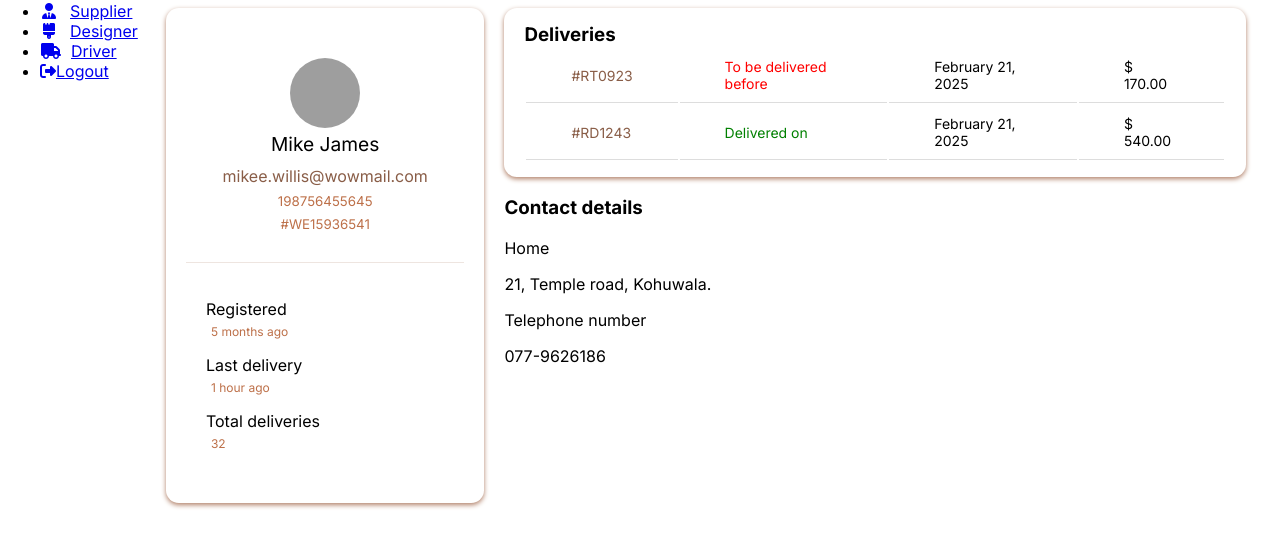
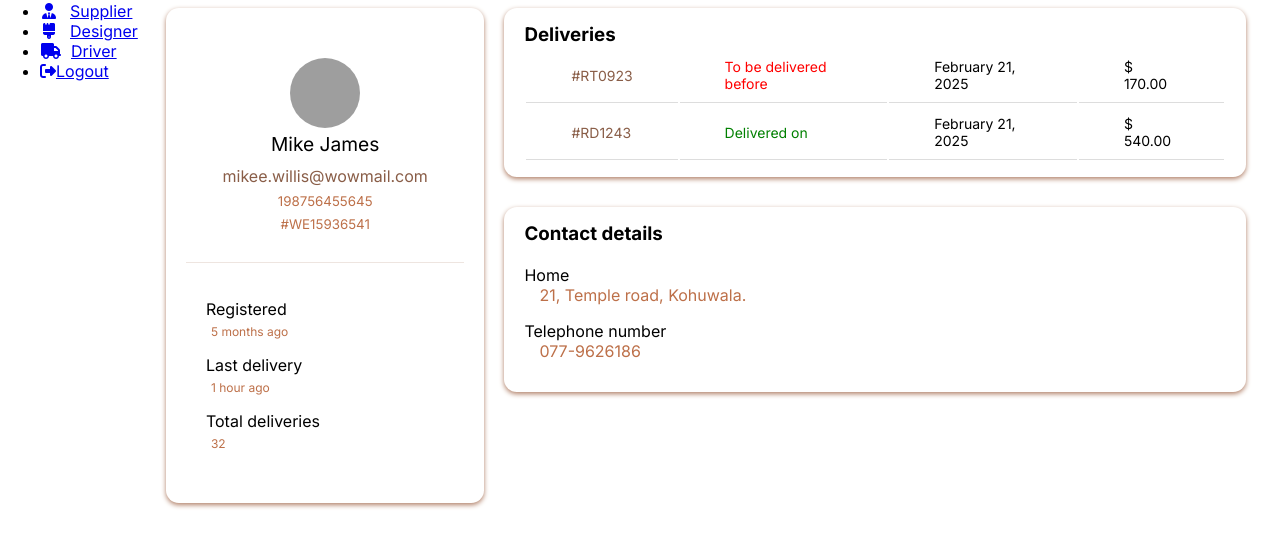
Before and after one commit to sajeeahrasmi/Timberly, a PHP site: page /Timberly/driverDetails.php in a window 1280 px wide. Shown: the part 250-800 px from the top of the page. Run offline with PHP 8.4, Linux system fonts and the light colour scheme; some libraries are stand-ins or nearby versions; grey boxes are pictures that could not be loaded.

Commit message:
[Pawan] driverDetails UI completed!

```diff
--- a/public/admin/driverDetails.php
+++ b/public/admin/driverDetails.php
@@ -112,10 +112,10 @@ $deliveries = $_GET['deliveries'] ?? 'Unknown';
                         </div>
                         <div class="contact-details">
                             <h3>Contact details</h3>
-                            <p>Home</p>
-                            <p><?php echo htmlspecialchars($address) ?></p>
-                            <p>Telephone number</p>
-                            <p><?php echo htmlspecialchars($tele_num) ?></p>
+                            <p class="detail-title">Home</p>
+                            <p class="detail-value"><?php echo htmlspecialchars($address) ?></p>
+                            <p class="detail-title">Telephone number</p>
+                            <p class="detail-value"><?php echo htmlspecialchars($tele_num) ?></p>
                         </div>
                     </div>
                 </div>
--- a/public/admin/styles/driverDetails.css
+++ b/public/admin/styles/driverDetails.css
@@ -163,6 +163,7 @@ table td {
     font-size: 14px;
     padding: 10px 45px;
     text-align: left;
+    border-collapse: collapse;
     border-bottom: 1px solid #ddd;
 }
 
@@ -174,3 +175,28 @@ table td {
 .order-no:hover {
     text-decoration: underline;
 }
+
+.contact-details {
+    width: 150%;
+    margin-top: 30px;
+    padding: 15px 20px;
+    border-radius: 0.8rem;
+    box-shadow: 0 2px 5px #B18068;
+}
+
+.contact-details h3 {
+    margin: 0px;
+    padding-bottom: 20px;
+}
+
+.detail-title {
+    margin-left: 15px;
+    margin: 0px;
+}
+
+.detail-value {
+    margin-top: 0px;
+    margin-left: 15px;
+    color: #bd7049;
+    font-size: medium;
+}
```
